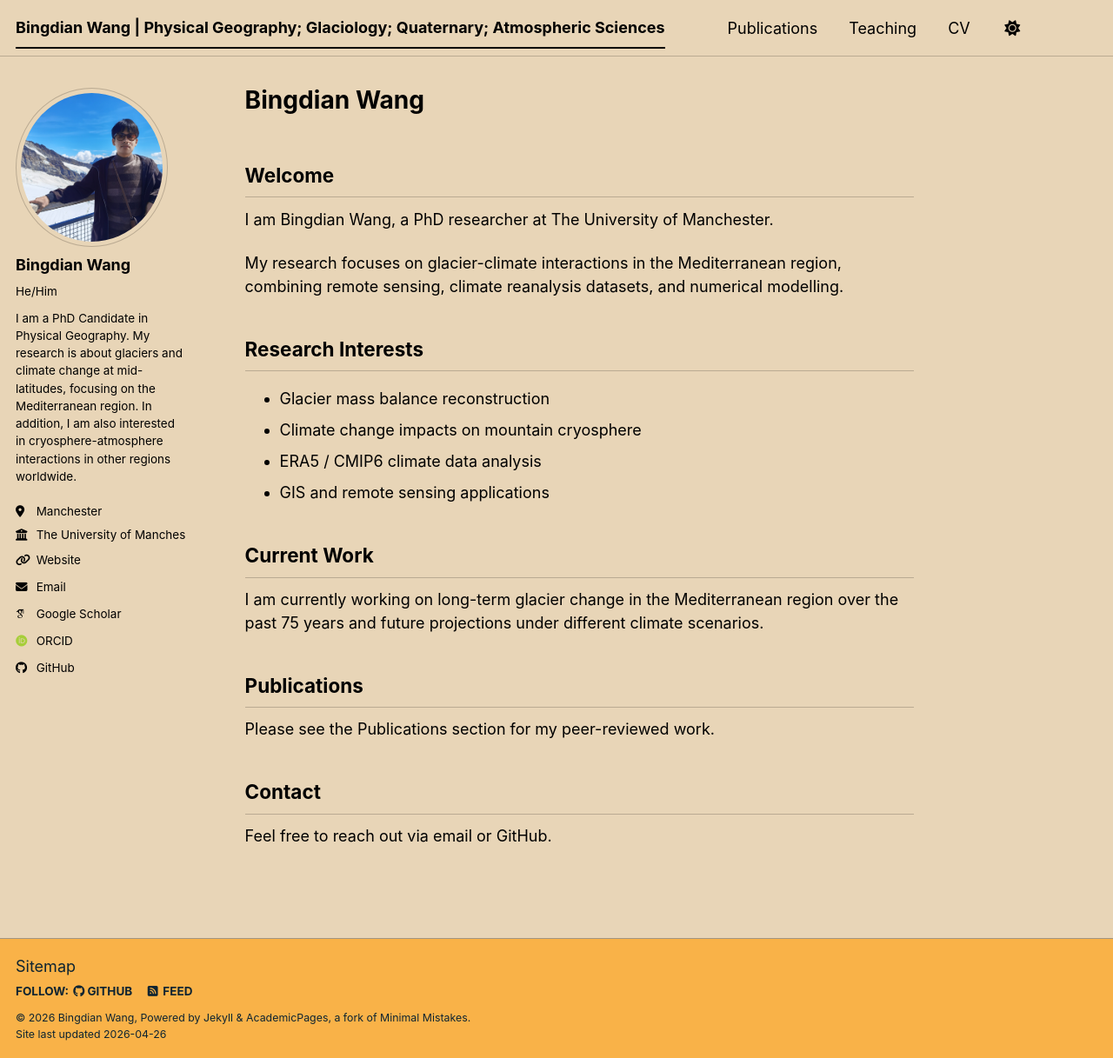
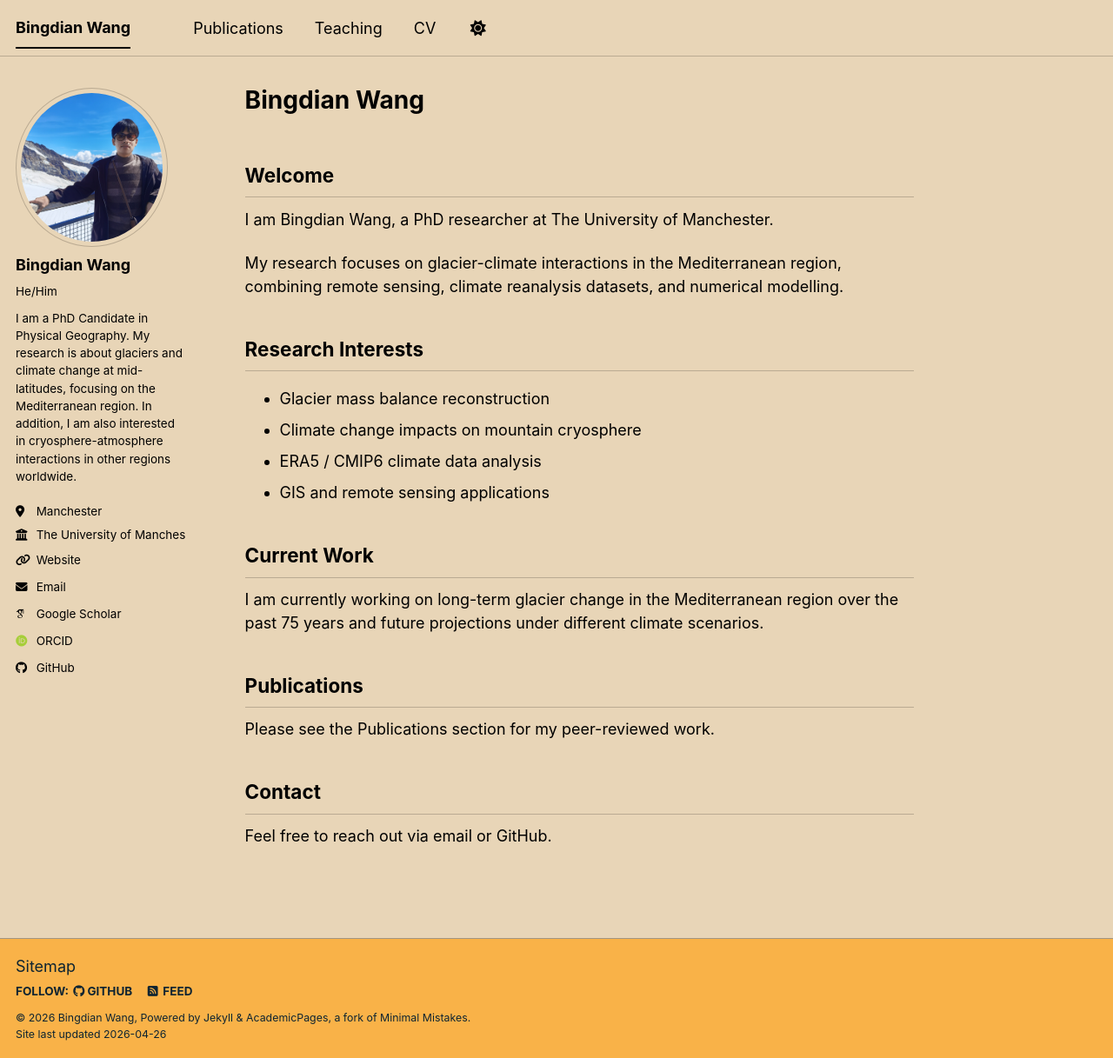
Before and after one commit to zero-gin/zero-gin.github.io, a Jekyll site: the page built from _pages/about.md, in a window 1280 px wide and 1217 px high. Shown: the whole window at 87% size. Built offline with Jekyll 4.4.1, drawn with Linux system fonts in a browser that asks for light colours; some web fonts are replaced; a script bundle is joined from its source files by our own code; library files that are not in the unit come from our copies.

Commit message:
Update _config.yml

```diff
--- a/_config.yml
+++ b/_config.yml
@@ -9,14 +9,14 @@
 # Basic Site Settings
 locale                   : "en-US"
 site_theme               : "sunrise" # The available themes options are "default", "air", "sunrise", "mint", "dirt" and "contrast"
-title                    : "Bingdian Wang | Physical Geography; Glaciology; Quaternary; Atmospheric Sciences"
+title                    : "Bingdian Wang"
 title_separator          : "-"
 name                     : &name "Bingdian Wang"
 description              : &description "PhD Candidate in Physical Geography"   # Update this with a general description of your site, this is the default if not overridden by a page
-url                      : https://zero-gin.github.io # The base hostname & protocol for your site e.g. "https://[your GitHub username].github.io",
+url                      : 'https://zero-gin.github.io' # The base hostname & protocol for your site e.g. "https://[your GitHub username].github.io",
                                                            # or if you already have some other page hosted on Github then use "https://[your GitHub username].github.io/[Your Repo Name]"
 baseurl                  : "" # the subpath of your site, e.g. "/blog"
-repository               : "zero-gin/bingdian-wang.github.io"
+repository               : "zero-gin/zero-gin.github.io"
 
 # Site Author - The following control what appear as part of the author content on the side bar.
 #               If a field is blank the icon and link will not appear, otherwise it will be shown.
```
